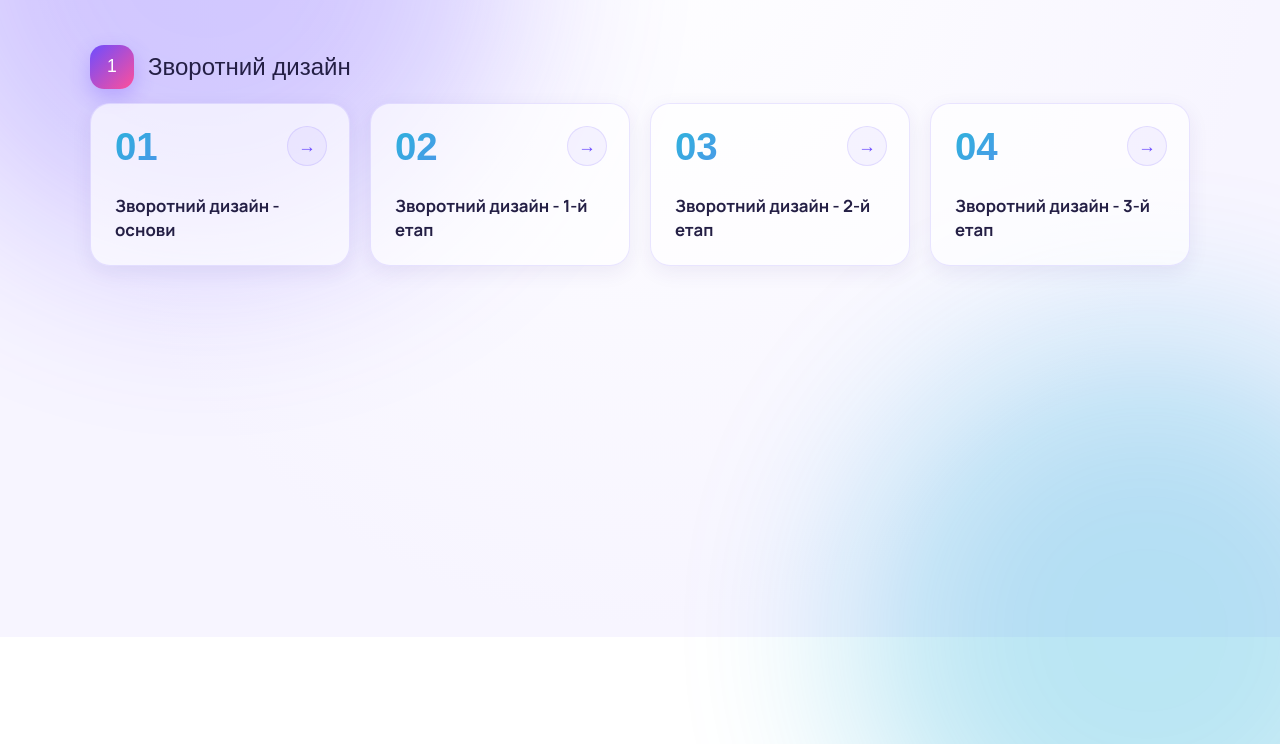
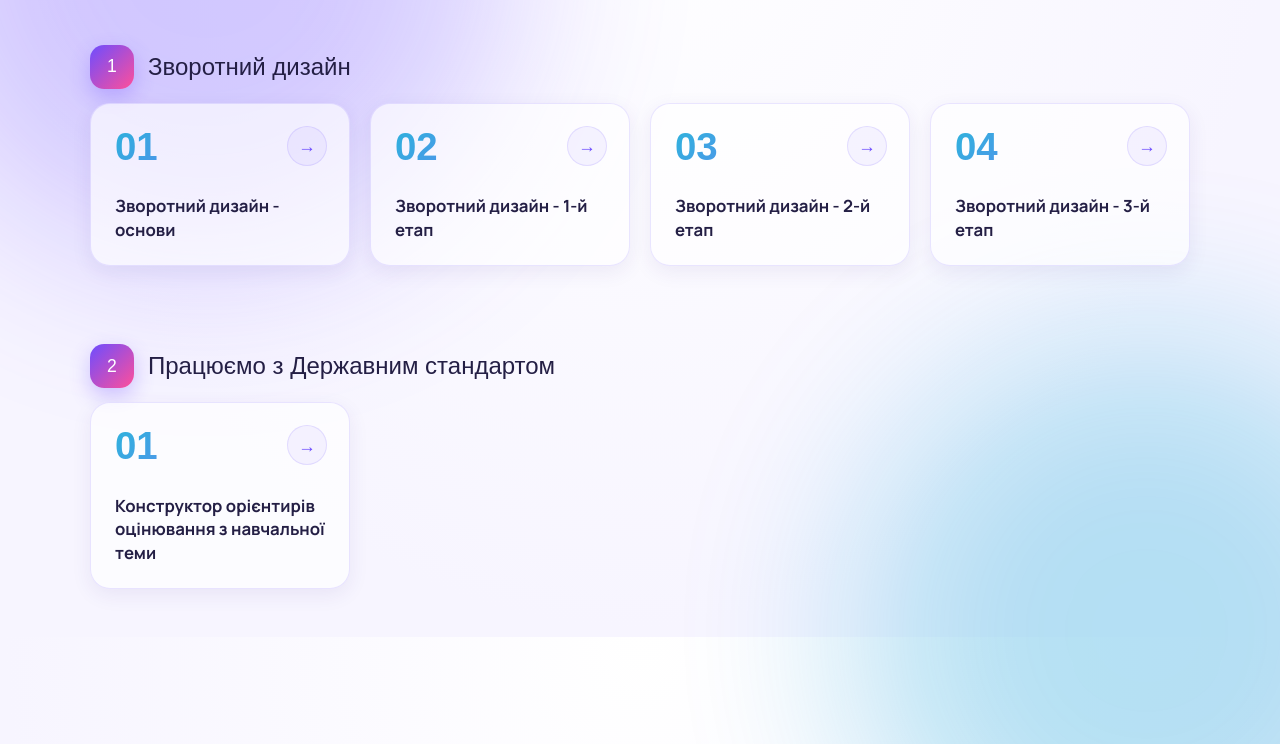
Before and after one commit to jshvets/training, a plain HTML site: page index.html in a window 1280 px wide. Shown: the part 163-907 px from the top of the page. Before the commit the page ends 800 px from the top, so only its background shows below. Drawn offline with Linux system fonts and the light colour scheme; a web font is replaced by a local one.

Commit message:
Update index.html

```diff
--- a/index.html
+++ b/index.html
@@ -21,6 +21,12 @@
             Зворотний дизайн - 3-й етап</a></li>
         </ol>
       </li>
+      <li>Працюємо з Державним стандартом
+        <ol>
+          <li><a href="https://jshvets.github.io/training/rezultatu-navchannya/konstruktor-orienturiv-ociniuvannia.html" target="_blank">
+            Конструктор орієнтирів оцінювання з навчальної теми</a></li>
+        </ol>
+       </li>
     </ol>
   </body>
 </html>
```
